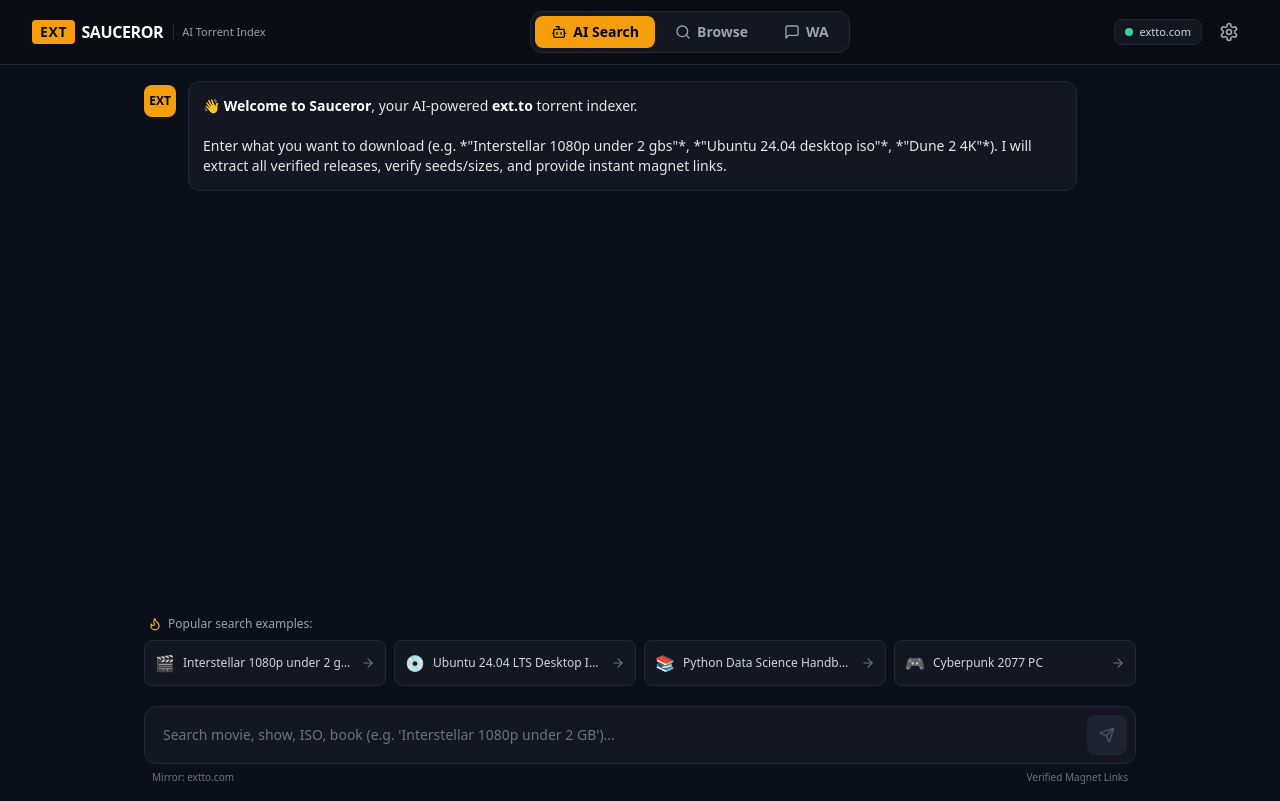
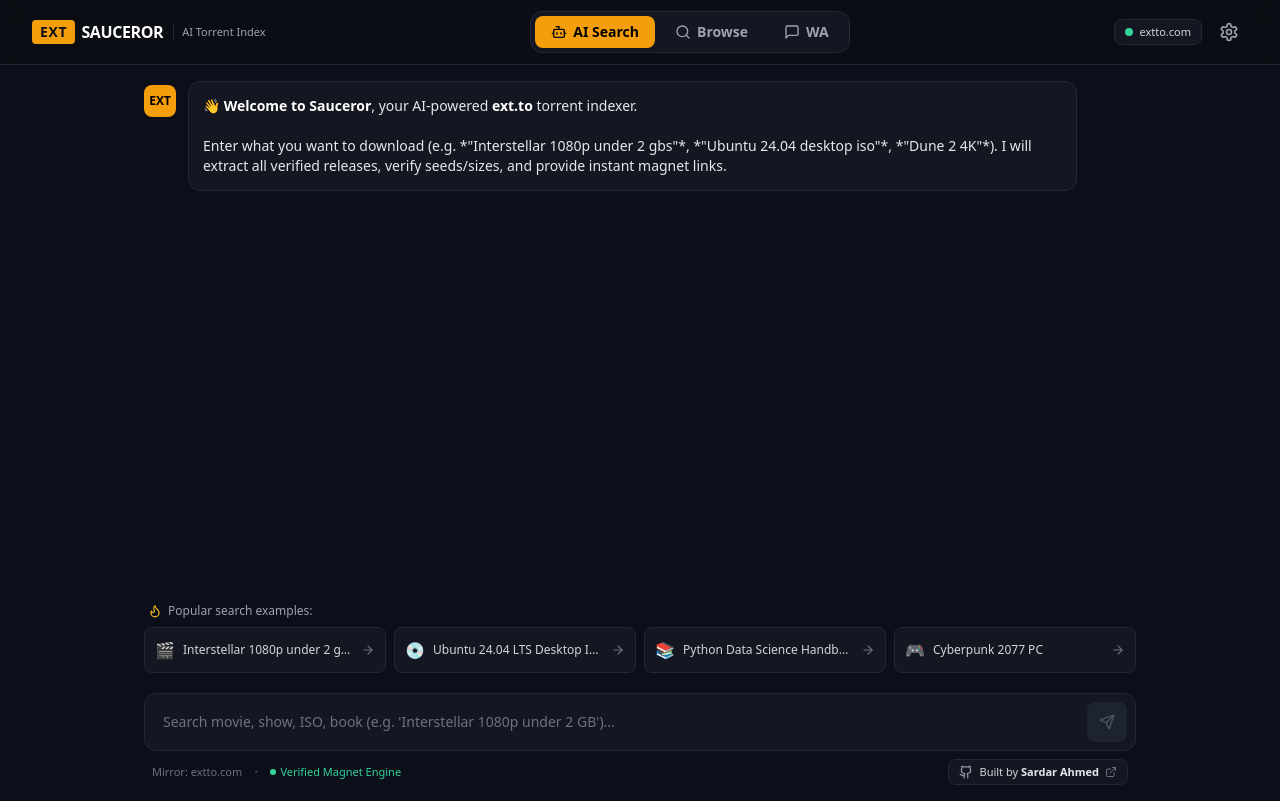
Before and after one commit to SardarAhmed05/sauceror-torrent-client, a Next.js app: page / in a window 1280 px wide. Built offline with nearby package versions, Linux system fonts and the light colour scheme.

Commit message:
feat: add Sardar Ahmed GitHub branding below input bar and prioritize Open in Torrent App button

```diff
--- a/src/components/ChatInterface.tsx
+++ b/src/components/ChatInterface.tsx
@@ -14,7 +14,9 @@
   ChevronDown,
   ChevronUp,
   Layers,
-  Search
+  Search,
+  Github,
+  ExternalLink
 } from 'lucide-react';
 import { TorrentItem, AgentMessage } from '@/lib/scraper/types';
 import { TorrentCard } from './TorrentCard';
@@ -383,9 +385,26 @@
           </button>
         </form>
 
-        <div className="flex items-center justify-between text-[10px] text-gray-500 px-2 pt-1.5">
-          <span>Mirror: {activeMirror.replace('https://', '')}</span>
-          <span>Verified Magnet Links</span>
+        <div className="flex flex-wrap items-center justify-between text-[11px] text-gray-500 px-2 pt-2 gap-2">
+          <div className="flex items-center gap-3">
+            <span>Mirror: {activeMirror.replace('https://', '')}</span>
+            <span className="text-gray-700 hidden sm:inline">•</span>
+            <span className="text-emerald-400 font-medium hidden sm:flex items-center gap-1">
+              <span className="w-1.5 h-1.5 rounded-full bg-emerald-400" />
+              Verified Magnet Engine
+            </span>
+          </div>
+
+          <a
+            href="https://github.com/SardarAhmed05"
+            target="_blank"
+            rel="noopener noreferrer"
+            className="inline-flex items-center gap-1.5 px-2.5 py-1 rounded-lg bg-[#141721] hover:bg-[#1e2330] text-gray-300 hover:text-amber-400 border border-[#232838] transition-all font-medium group"
+          >
+            <Github className="w-3.5 h-3.5 text-gray-400 group-hover:text-amber-400" />
+            <span>Built by <strong className="text-gray-200 group-hover:text-amber-400 font-bold">Sardar Ahmed</strong></span>
+            <ExternalLink className="w-3 h-3 text-gray-500 group-hover:text-amber-400" />
+          </a>
         </div>
       </div>
     </div>
--- a/src/components/TorrentCard.tsx
+++ b/src/components/TorrentCard.tsx
@@ -22,7 +22,7 @@
   Sparkles,
   Trophy,
   Flame,
-  Radio
+  Zap
 } from 'lucide-react';
 import { TorrentItem } from '@/lib/scraper/types';
 
@@ -58,7 +58,6 @@
   const seedCount = item.seeders || 0;
   const leechCount = item.leechers || 0;
 
-  // Extract clean release group / tracker / resolution tags
   const extractTags = (title: string) => {
     const tags: string[] = [];
     if (/\b(?:2160p|4k|uhd)\b/i.test(title)) tags.push('4K UHD');
@@ -71,7 +70,6 @@
 
     if (/\b(?:x265|hevc|10bit)\b/i.test(title)) tags.push('HEVC x265');
     else if (/\b(?:x264|h264|avc)\b/i.test(title)) tags.push('x264');
-    else if (/\bav1\b/i.test(title)) tags.push('AV1');
 
     if (/\b(?:yify|yts)\b/i.test(title)) tags.push('YTS');
     else if (/\bgalaxyrg\b/i.test(title)) tags.push('GalaxyRG');
@@ -204,37 +202,37 @@
           </div>
         </div>
 
-        {/* Hero Actions Toolbar */}
+        {/* Hero Actions Toolbar - Main Download / uTorrent Button is Primary! */}
         <div className="flex flex-wrap items-center justify-between gap-3 pt-3 border-t border-[#2b354d]">
-          {/* Big Magnet Button */}
-          <div className="flex flex-wrap items-center gap-2 w-full sm:w-auto">
+          <div className="flex flex-wrap items-center gap-2.5 w-full sm:w-auto">
+            {/* PRIMARY BIG BUTTON: Open in uTorrent / qBittorrent */}
+            <button
+              onClick={handleOpenClient}
+              disabled={loadingMagnet}
+              className="flex-1 sm:flex-initial inline-flex items-center justify-center gap-2 px-5 py-2.5 rounded-xl bg-gradient-to-r from-amber-400 to-amber-500 hover:from-amber-300 hover:to-amber-400 text-black font-black text-xs sm:text-sm transition-all shadow-lg shadow-amber-500/25 active:scale-95 cursor-pointer"
+              title="Launch directly in uTorrent, qBittorrent, or default torrent app"
+            >
+              {loadingMagnet ? (
+                <Loader2 className="w-4 h-4 animate-spin text-black" />
+              ) : (
+                <Zap className="w-4 h-4 fill-black text-black" />
+              )}
+              <span>{loadingMagnet ? 'Fetching Link...' : 'Open in Torrent App (uTorrent / qBit)'}</span>
+            </button>
+
+            {/* SECONDARY BUTTON: Copy Magnet Link */}
             <button
               onClick={handleCopyMagnet}
               disabled={loadingMagnet}
-              className={`flex-1 sm:flex-initial inline-flex items-center justify-center gap-2 px-5 py-2.5 rounded-xl font-black text-xs sm:text-sm transition-all shadow-lg active:scale-95 ${
+              className={`inline-flex items-center gap-1.5 px-4 py-2.5 rounded-xl font-bold text-xs transition-all border border-[#2b3245] ${
                 copied
-                  ? 'bg-emerald-500 text-white shadow-emerald-500/30'
-                  : 'bg-gradient-to-r from-amber-400 to-amber-500 hover:from-amber-300 hover:to-amber-400 text-black shadow-amber-500/25'
+                  ? 'bg-emerald-600 text-white border-emerald-500 shadow-sm'
+                  : 'bg-[#1e2330] hover:bg-[#282e3f] text-gray-200 hover:text-white'
               }`}
+              title="Copy raw magnet URI to clipboard"
             >
-              {loadingMagnet ? (
-                <Loader2 className="w-4 h-4 animate-spin text-black" />
-              ) : copied ? (
-                <Check className="w-4 h-4 stroke-[3]" />
-              ) : (
-                <Magnet className="w-4 h-4 fill-black" />
-              )}
-              <span>{loadingMagnet ? 'Resolving Token...' : copied ? 'Magnet Link Copied!' : 'Copy Magnet Link'}</span>
-            </button>
-
-            <button
-              onClick={handleOpenClient}
-              disabled={loadingMagnet}
-              className="inline-flex items-center gap-1.5 px-3.5 py-2.5 rounded-xl bg-[#1e2330] hover:bg-[#282e3f] text-gray-200 hover:text-white border border-[#2b3245] transition-all text-xs font-semibold"
-              title="Open directly in your torrent client"
-            >
-              <Download className="w-4 h-4 text-gray-300" />
-              <span>Open in App</span>
+              {copied ? <Check className="w-3.5 h-3.5" /> : <Magnet className="w-3.5 h-3.5" />}
+              <span>{copied ? 'Magnet Copied!' : 'Copy Magnet Link'}</span>
             </button>
           </div>
 
@@ -341,13 +339,25 @@
 
           {/* Action Buttons */}
           <div className="flex items-center gap-1.5 shrink-0">
+            {/* Primary Open Client Button */}
+            <button
+              onClick={handleOpenClient}
+              disabled={loadingMagnet}
+              className="inline-flex items-center gap-1.5 px-3 py-1.5 rounded-lg bg-amber-500 hover:bg-amber-400 text-black text-xs font-bold transition-all shadow-sm active:scale-95"
+              title="Open directly in uTorrent / qBittorrent"
+            >
+              <Zap className="w-3.5 h-3.5 fill-black" />
+              <span>Open in Client</span>
+            </button>
+
+            {/* Secondary Magnet Button */}
             <button
               onClick={handleCopyMagnet}
               disabled={loadingMagnet}
-              className={`inline-flex items-center gap-1.5 px-3 py-1.5 rounded-lg text-xs font-bold transition-all shadow-sm active:scale-95 ${
+              className={`inline-flex items-center gap-1 px-2.5 py-1.5 rounded-lg text-xs font-semibold transition-all border border-[#2b3245] ${
                 copied
                   ? 'bg-emerald-600 text-white'
-                  : 'bg-[#232838] hover:bg-amber-500 hover:text-black text-gray-200'
+                  : 'bg-[#1e2330] hover:bg-[#282e3f] text-gray-300 hover:text-white'
               }`}
               title="Copy Magnet Link"
             >
@@ -358,16 +368,7 @@
               ) : (
                 <Magnet className="w-3.5 h-3.5" />
               )}
-              <span>{loadingMagnet ? 'Resolving...' : copied ? 'Copied' : 'Magnet'}</span>
-            </button>
-
-            <button
-              onClick={handleOpenClient}
-              disabled={loadingMagnet}
-              className="p-1.5 rounded-lg bg-[#1e2330] hover:bg-[#282e3f] text-gray-300 hover:text-white border border-[#2b3245] transition-all text-xs"
-              title="Open in Torrent Client"
-            >
-              <Download className="w-3.5 h-3.5" />
+              <span>{loadingMagnet ? '...' : copied ? 'Copied' : 'Magnet'}</span>
             </button>
 
             <a
--- a/src/lib/ai/formatters.ts
+++ b/src/lib/ai/formatters.ts
@@ -54,7 +54,8 @@
   }
 
   msg += `━━━━━━━━━━━━━━━━━━━━━\n`;
-  msg += `🤖 _Powered by Sauceror on Vercel_`;
+  msg += `🤖 _Sauceror AI • Built by Sardar Ahmed_\n`;
+  msg += `🌐 _github.com/SardarAhmed05/sauceror-torrent-client_`;
 
   return msg;
 }
```
